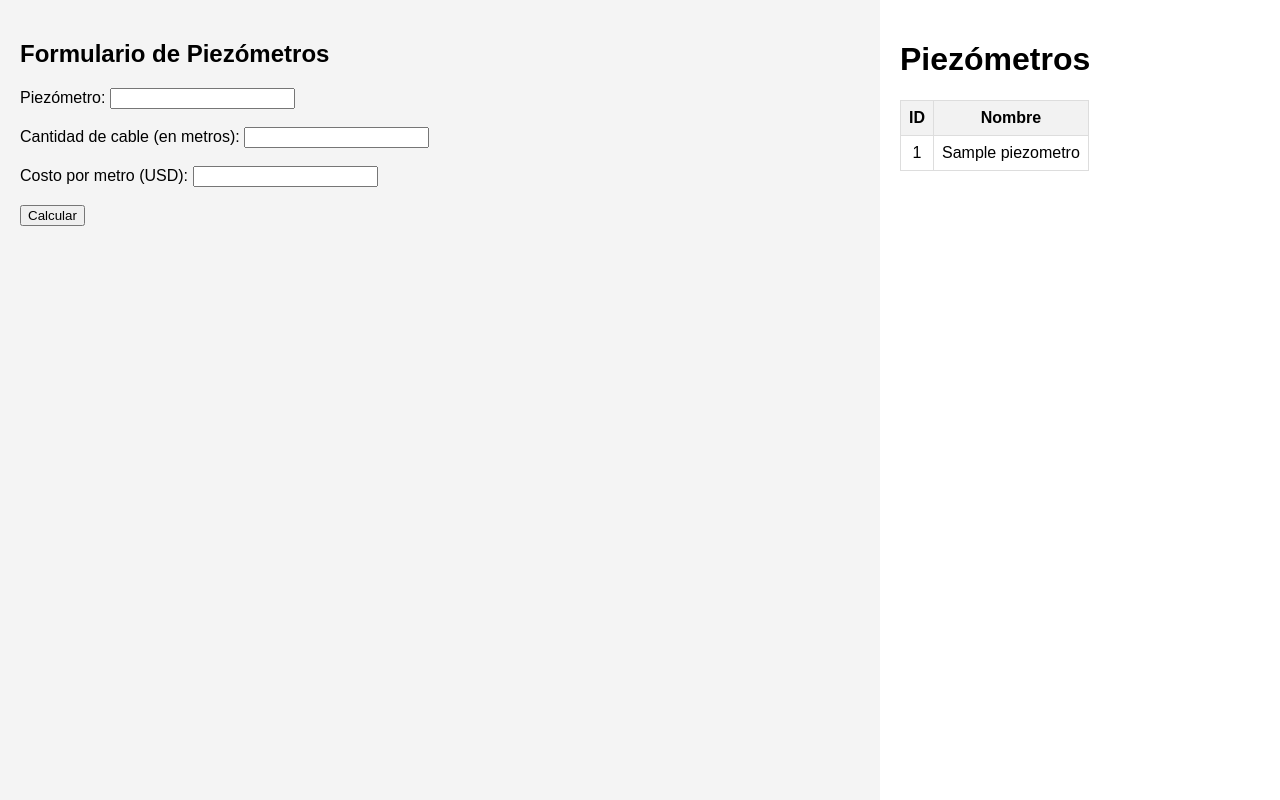
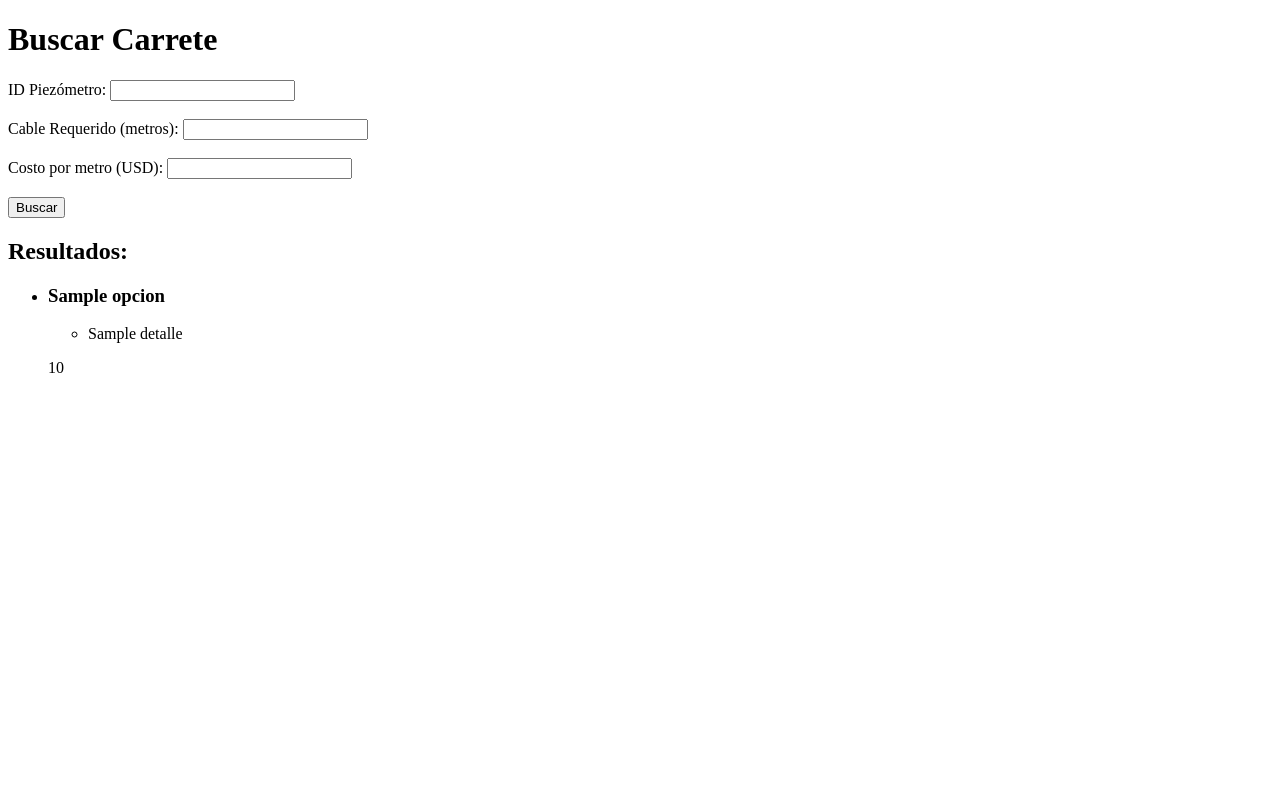
Before and after one commit to GASH962408/Carretes, a Flask app: template templates/home.html in a window 1280 px wide. Run offline with Flask 3, Linux system fonts and the light colour scheme; the template is opened without the code that fills it: most values are stand-ins (such as "Sample title", 1, 10 or a date in 2020).

Commit message:
Resultado reparados

```diff
--- a/app.py
+++ b/app.py
@@ -1,16 +1,20 @@
-from flask import Flask, render_template
-from data import obtener_datos  # Importar la función que obtiene los datos
+from flask import Flask, render_template, request
+from carrete import buscar_carrete  # Importa la función buscar_carrete
 
 app = Flask(__name__)
 
-@app.route('/')
-def home():
-    # Obtener los datos
-    datos = obtener_datos()  # Aquí obtenemos los datos
-    piezometros = datos["piezometros"]  # Extraemos la lista de piezómetros
+@app.route("/", methods=["GET", "POST"])
+def index():
+    resultados = []
+    if request.method == "POST":
+        piezometro_id = int(request.form["piezometro_id"])
+        cable_requerido = int(request.form["cable_requerido"])
+        costo_por_metro = float(request.form["costo_por_metro"])
 
-    # Pasamos la lista de piezómetros al template
-    return render_template('home.html', piezometros=piezometros)
+        # Llamar a la función buscar_carrete para obtener los resultados
+        resultados = buscar_carrete(piezometro_id, cable_requerido, costo_por_metro)
 
-if __name__ == '__main__':
+    return render_template("home.html", resultados=resultados)
+
+if __name__ == "__main__":
     app.run(debug=True)
--- a/data.py
+++ b/data.py
@@ -1,5 +1,4 @@
 # data.py
-
 def obtener_datos():
     datos = {
         "piezometros": [
--- a/templates/home.html
+++ b/templates/home.html
@@ -3,88 +3,43 @@
 <head>
     <meta charset="UTF-8">
     <meta name="viewport" content="width=device-width, initial-scale=1.0">
-    <title>Inicio</title>
-    <!-- Enlazar el archivo CSS -->
-    <link rel="stylesheet" href="{{ url_for('static', filename='styles.css') }}">
-    <script>
-        // Función de validación del formulario
-        function validarFormulario(event) {
-            var piezometro = document.getElementById("piezometro_id").value;
-            var cable = document.getElementById("cable_requerido").value;
-            var costo = document.getElementById("costo_por_metro").value;
-
-            // Validar que el campo de piezómeto no esté vacío
-            if (!piezometro) {
-                alert("Por favor, seleccione un piezómetro.");
-                event.preventDefault();
-                return false;
-            }
-
-            // Validar que la cantidad de cable sea un número positivo
-            if (cable <= 0 || isNaN(cable)) {
-                alert("Por favor, ingrese una cantidad de cable válida (mayor a 0).");
-                event.preventDefault();
-                return false;
-            }
-
-            // Validar que el costo por metro sea un número positivo
-            if (costo <= 0 || isNaN(costo)) {
-                alert("Por favor, ingrese un costo por metro válido (mayor a 0).");
-                event.preventDefault();
-                return false;
-            }
-
-            return true; // Si todo es válido, enviar el formulario
-        }
-    </script>
+    <title>Buscar Carrete</title>
 </head>
 <body>
-    <div class="container">
-        <!-- Columna izquierda -->
-        <div class="left-column">
-            <h2>Formulario de Piezómetros</h2>
-            <form action="/buscar_carrete" method="POST" onsubmit="return validarFormulario(event)">
-                <label for="piezometro_id">Piezómetro:</label>
-                <input type="text" name="piezometro_id" id="piezometro_id" list="piezometros" required>
-                <datalist id="piezometros">
-                    {% for piezometro in piezometros %}
-                        <option value="{{ piezometro['Nombre'] }}">
-                    {% endfor %}
-                </datalist>
-                <br><br>
+    <h1>Buscar Carrete</h1>
 
-                <label for="cable_requerido">Cantidad de cable (en metros):</label>
-                <input type="number" name="cable_requerido" id="cable_requerido" required min="1">
-                <br><br>
+    <form method="POST">
+        <label for="piezometro_id">ID Piezómetro:</label>
+        <input type="number" name="piezometro_id" min="1" required><br><br>
 
-                <label for="costo_por_metro">Costo por metro (USD):</label>
-                <input type="number" name="costo_por_metro" id="costo_por_metro" required min="0.1" step="0.01">
-                <br><br>
+        <label for="cable_requerido">Cable Requerido (metros):</label>
+        <input type="number" name="cable_requerido" min="1" required><br><br>
 
-                <button type="submit">Calcular</button>
-            </form>
-        </div>
+        <label for="costo_por_metro">Costo por metro (USD):</label>
+        <input type="number"  name="costo_por_metro" min="1" required><br><br>
 
-        <!-- Columna derecha -->
-        <div class="right-column">
-            <h1>Piezómetros</h1>
-            <table>
-                <thead>
-                    <tr>
-                        <th>ID</th>
-                        <th>Nombre</th>
-                    </tr>
-                </thead>
-                <tbody>
-                    {% for piezometro in piezometros %}
-                    <tr>
-                        <td>{{ piezometro.ID }}</td>
-                        <td>{{ piezometro.Nombre }}</td>
-                    </tr>
-                    {% endfor %}
-                </tbody>
-            </table>
-        </div>
-    </div>
+        <button type="submit">Buscar</button>
+    </form>
+
+    {% if resultados %}
+        <h2>Resultados:</h2>
+        <ul>
+            {% for resultado in resultados %}
+                <li>
+                    <h3>{{ resultado.opcion }}</h3>
+                    {% if resultado.detalles %}
+                        <ul>
+                            {% for detalle in resultado.detalles %}
+                                <li>{{ detalle }}</li>
+                            {% endfor %}
+                        </ul>
+                    {% endif %}
+                    {% if resultado.costo_total %}
+                        <p>{{ resultado.costo_total }}</p>
+                    {% endif %}
+                </li>
+            {% endfor %}
+        </ul>
+    {% endif %}
 </body>
 </html>
```
Also changed, not shown: carrete.py (+27 -8 lines).
